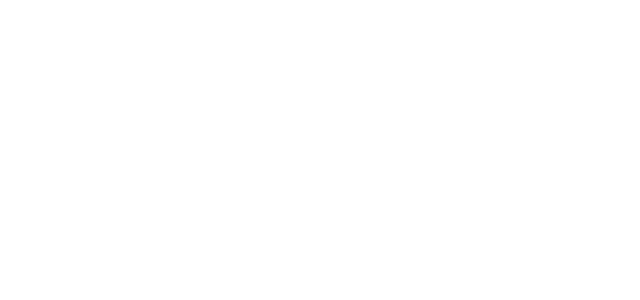
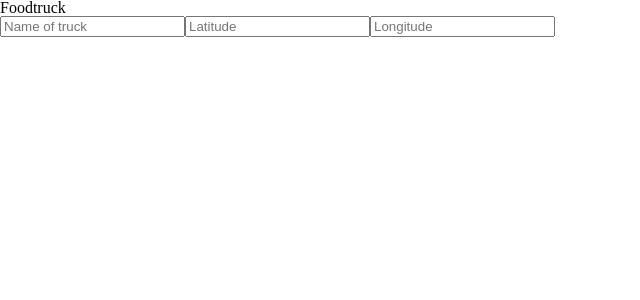
Before and after one commit to misko9251/foodtrucks, a React (Create React App) app in the folder frontend/: page /myFoodTruck in a window 1280 px wide. Before the commit this address had no page. Shown: the top 300 px of the page, without its empty margins (0-640 px from the left). Built offline with nearby package versions, Linux system fonts and the light colour scheme.

Commit message:
creating basic pages for foodtruck and foodtrucks map, creating input component

```diff
--- a/frontend/src/App.js
+++ b/frontend/src/App.js
@@ -2,6 +2,8 @@
 import Home from './pages/Home';
 import Registration from './pages/Registration'
 import RegisterTruck from './pages/RegisterTruck'
+import Foodtruck from './pages/Foodtruck'
+import Foodtrucks from './pages/Foodtrucks';
 import {
   BrowserRouter as Router,
   Route,
@@ -16,6 +18,8 @@
           <Route path='/' element={<Home />}/>
           <Route path='/registerUser' element={<Registration />} />
           <Route path='/registerTruckOwner' element={<RegisterTruck />} />
+          <Route path='/myFoodTruck' element={<Foodtruck />} />
+          <Route path='/foodtrucks' element={<Foodtrucks />} />
         </Routes>
       </Router>
     </div>
--- /dev/null
+++ b/frontend/src/components/FormInput.js
@@ -0,0 +1,13 @@
+import React from 'react'
+
+function FormInput (props) {
+  return (
+    <>
+      <input
+      {...props}
+      />
+    </>
+  )
+}
+
+export default FormInput
--- a/frontend/src/components/RegistrationInput.js
+++ /dev/null
@@ -1,17 +0,0 @@
-import React from 'react'
-
-function RegistrationInput (props) {
-  return (
-    <>
-      <input
-      type={props.type}
-      value={props.value}
-      placeholder={props.placeholder}
-      name={props.name}
-      onChange={props.onChange}
-      />
-    </>
-  )
-}
-
-export default RegistrationInput
--- /dev/null
+++ b/frontend/src/pages/Foodtruck.js
@@ -0,0 +1,24 @@
+import React from 'react'
+import FormInput from '../components/FormInput'
+
+function Foodtruck() {
+  return (
+    <>
+    <div>Foodtruck</div>
+    <FormInput
+    type='text'
+    placeholder='Name of truck'
+    />
+    <FormInput
+    type='text'
+    placeholder='Latitude'
+    />
+    <FormInput
+    type='text'
+    placeholder='Longitude'
+    />
+    </>
+  )
+}
+
+export default Foodtruck
--- /dev/null
+++ b/frontend/src/pages/Foodtrucks.js
@@ -0,0 +1,9 @@
+import React from 'react'
+
+function Foodtrucks() {
+  return (
+    <div>Look at all these trucks</div>
+  )
+}
+
+export default Foodtrucks
--- a/frontend/src/pages/RegisterTruck.js
+++ b/frontend/src/pages/RegisterTruck.js
@@ -1,5 +1,5 @@
 import React, {useState} from 'react'
-import RegistrationInput from '../components/RegistrationInput'
+import FormInput from '../components/FormInput'
 
 function RegisterTruck() {
 
@@ -25,28 +25,28 @@
       <section>
         <form>
           <h2>Register</h2>
-          <RegistrationInput
+          <FormInput
           type='text'
           value={formData.name}
           placeholder='Enter your first and last name'
           name='name'
           onChange={onChange}
           />
-          <RegistrationInput
+          <FormInput
           type='text'
           value={formData.username}
           placeholder='Enter a username'
           name='username'
           onChange={onChange}
           />
-          <RegistrationInput
+          <FormInput
           type='password'
           value={formData.password}
           placeholder='Enter password'
           name='password'
           onChange={onChange}
           />
-          <RegistrationInput
+          <FormInput
           type='password'
           value={formData.password2}
           placeholder='Confirm password'
```
